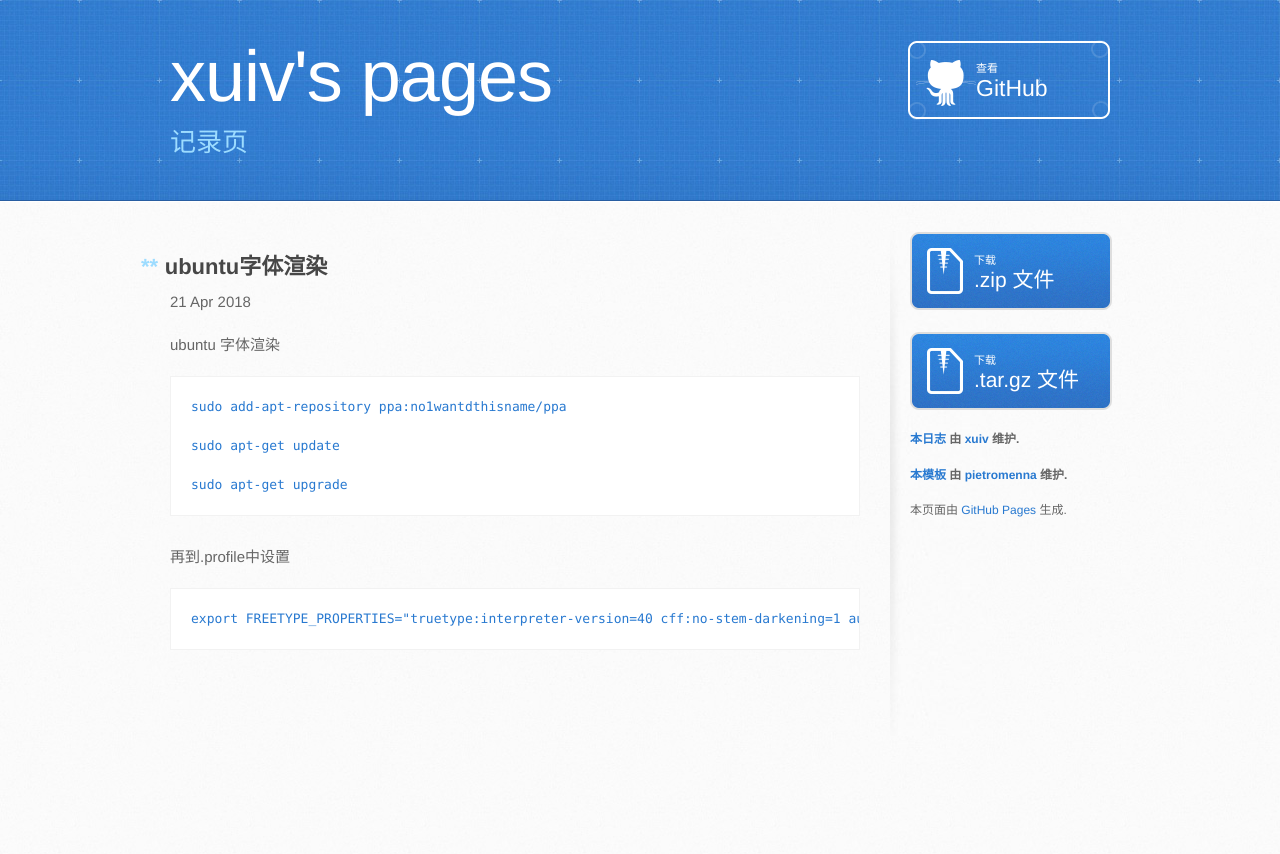
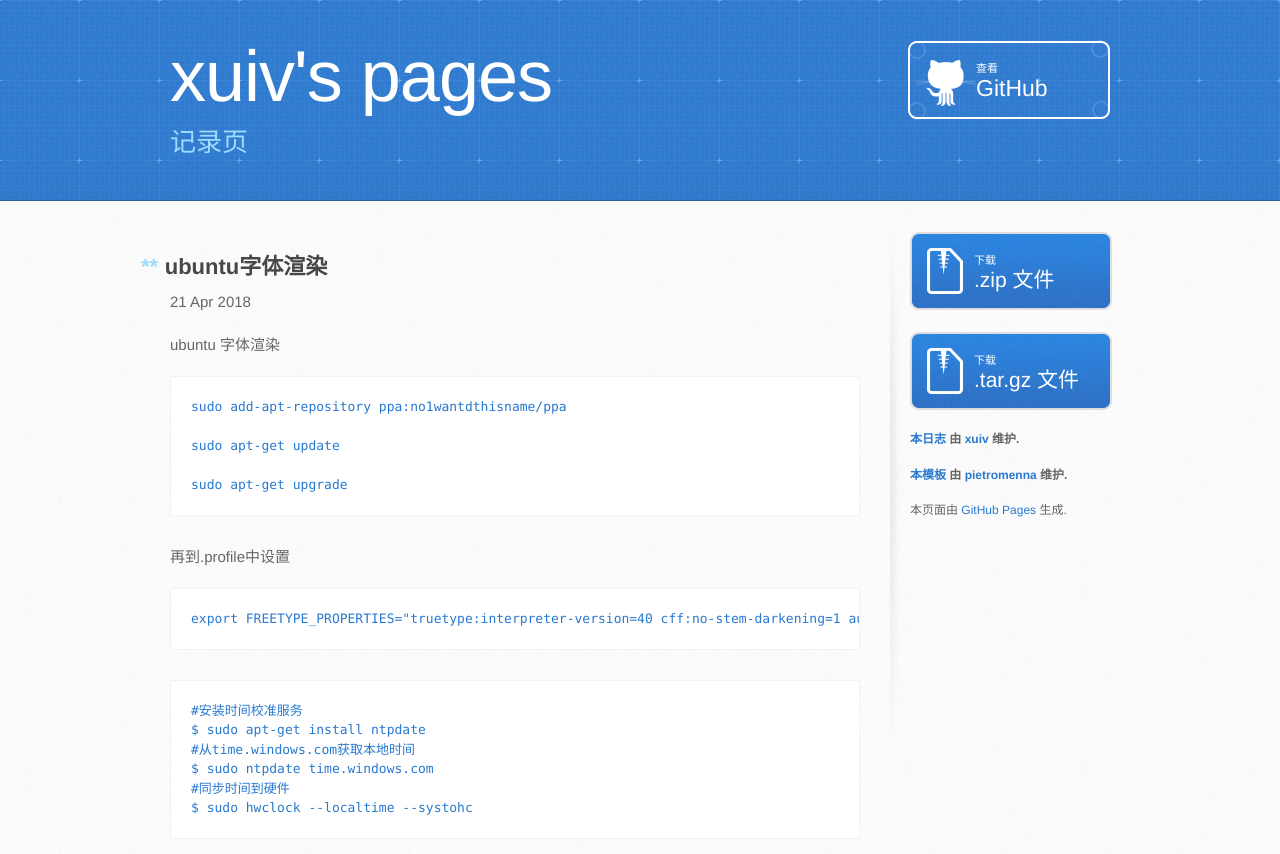
Before and after one commit to xuiv/xuiv.github.io, a Jekyll site: the page built from _posts/2018-04-21-ubuntu-fonts.markdown, in a window 1280 px wide. Shown: the top 854 px of the page. Built offline with Jekyll 4.4.1, drawn with Linux system fonts in a browser that asks for light colours; some web fonts are replaced.

Commit message:
Update 2018-04-21-ubuntu-fonts.markdown

````diff
--- a/_posts/2018-04-21-ubuntu-fonts.markdown
+++ b/_posts/2018-04-21-ubuntu-fonts.markdown
@@ -17,3 +17,12 @@ sudo apt-get upgrade
 ```
 export FREETYPE_PROPERTIES="truetype:interpreter-version=40 cff:no-stem-darkening=1 autofitter:warping=1 pcf:no-long-family-names=1"
 ```
+
+```
+#安装时间校准服务
+$ sudo apt-get install ntpdate
+#从time.windows.com获取本地时间
+$ sudo ntpdate time.windows.com
+#同步时间到硬件
+$ sudo hwclock --localtime --systohc
+```
````
